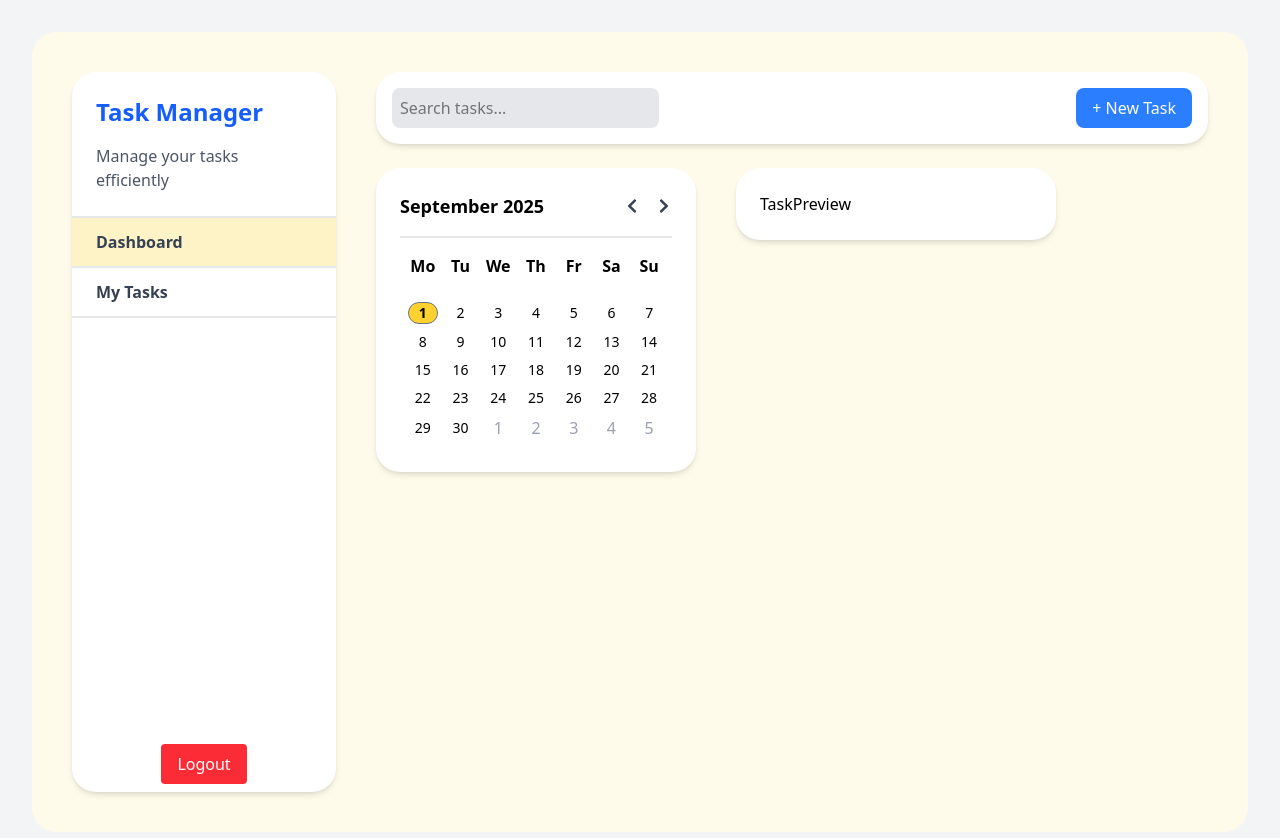
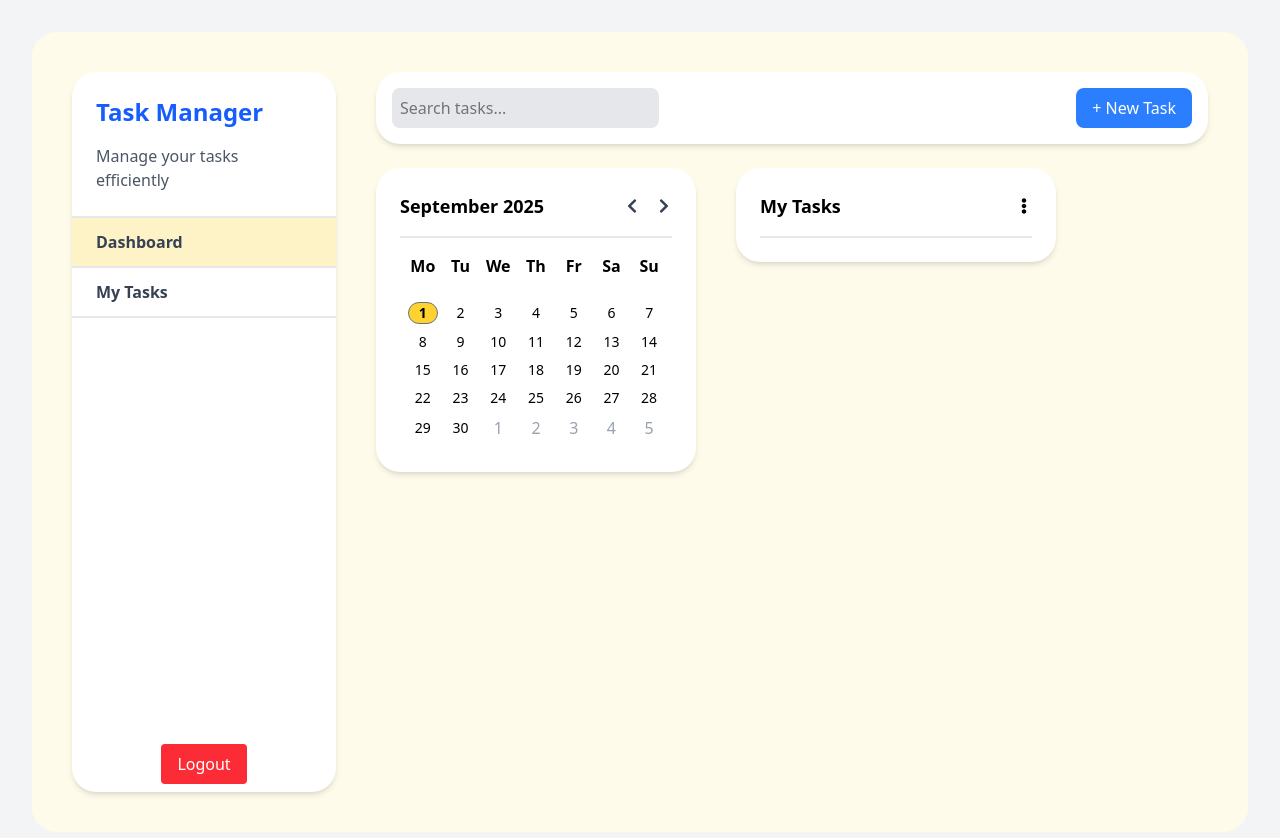
Before and after one commit to Safdari10/task-manager, a Next.js app in the folder frontend/: page /dashboard in a window 1280 px wide. Shown: the top 838 px of the page. Built offline with nearby package versions, Linux system fonts and the light colour scheme.

Commit message:
Enhances task preview with header and options icon
Introduces a styled header and an action icon to improve usability
and visual hierarchy in the task preview component.

```diff
--- a/frontend/src/app/dashboard/components/TaskPreview.tsx
+++ b/frontend/src/app/dashboard/components/TaskPreview.tsx
@@ -1,7 +1,12 @@
+import { FaEllipsisV } from "react-icons/fa";
+
 const TaskPreview = () => {
   return (
     <div className="w-[20rem] w-max-content flex flex-col justify-start items-start gap-2 bg-white rounded-3xl shadow-md p-6">
-      TaskPreview
+      <div className="flex items-center justify-between w-full border-b-2 border-b-gray-200 pb-4">
+        <h2 className="text-lg font-semibold">My Tasks</h2>
+        <FaEllipsisV />
+      </div>
     </div>
   );
 };
```
